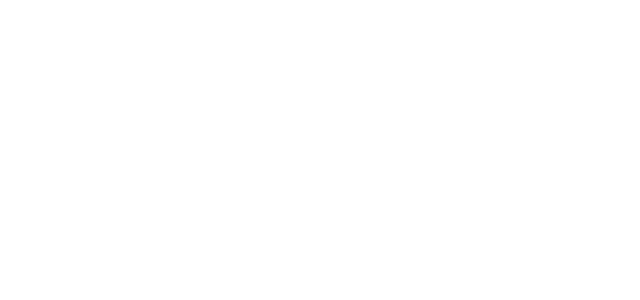
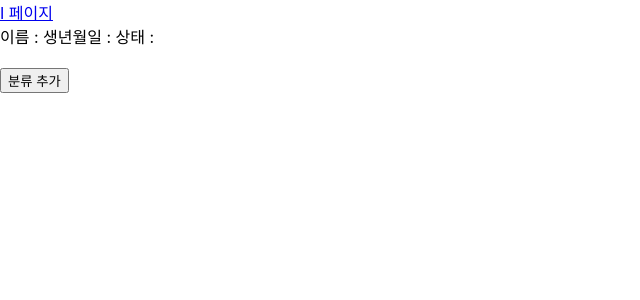
Before and after one commit to bdy4119/8bit_Mine_Front, a React (Create React App) app: page /i in a window 1280 px wide. Shown: the top 300 px of the page, without its empty margins (0-640 px from the left). Built offline with nearby package versions, Linux system fonts and the light colour scheme.

Commit message:
first commit

```diff
--- a/package.json
+++ b/package.json
@@ -8,6 +8,7 @@
     "@testing-library/user-event": "^13.5.0",
     "react": "^18.2.0",
     "react-dom": "^18.2.0",
+    "react-router-dom": "^6.10.0",
     "react-scripts": "5.0.1",
     "web-vitals": "^2.1.4"
   },
--- a/src/App.js
+++ b/src/App.js
@@ -1,10 +1,19 @@
-import logo from './logo.svg';
-import './App.css';
+import { BrowserRouter, Link, Route, Routes, useParams } from "react-router-dom";
+import I_main from "./component/I/I_main";
 
 function App() {
   return (
     <div>
+      <BrowserRouter>
+        <nav>
+          <Link to='/i'>I 페이지</Link>
+        </nav>
 
+        <Routes>
+          <Route path="/i" element={ <I_main /> } />
+        </Routes>
+
+      </BrowserRouter>
     </div>
   );
 }
--- /dev/null
+++ b/src/component/I/I_main.js
@@ -0,0 +1,15 @@
+function I_main() {
+    return (
+      <div>
+        이름 :
+        생년월일 :
+        상태 :
+        <br/>
+        <br/>
+
+        <button>분류 추가</button>
+      </div>
+    );
+  }
+
+  export default I_main;
```
Also changed, not shown: src/component/I/I_add.js (added, +15 -0 lines), 2 other files (tests, documents, lock files or other folders).
